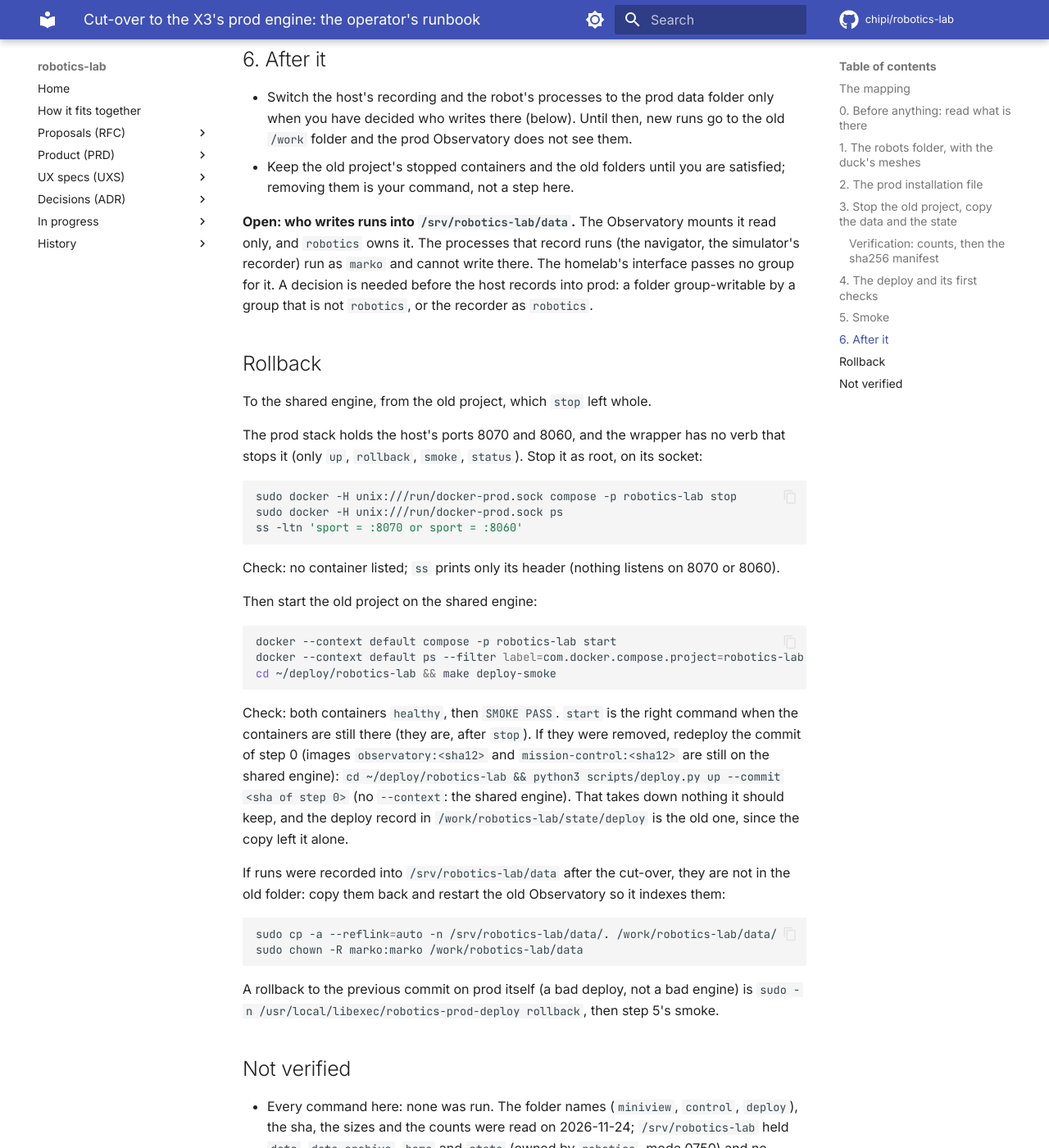
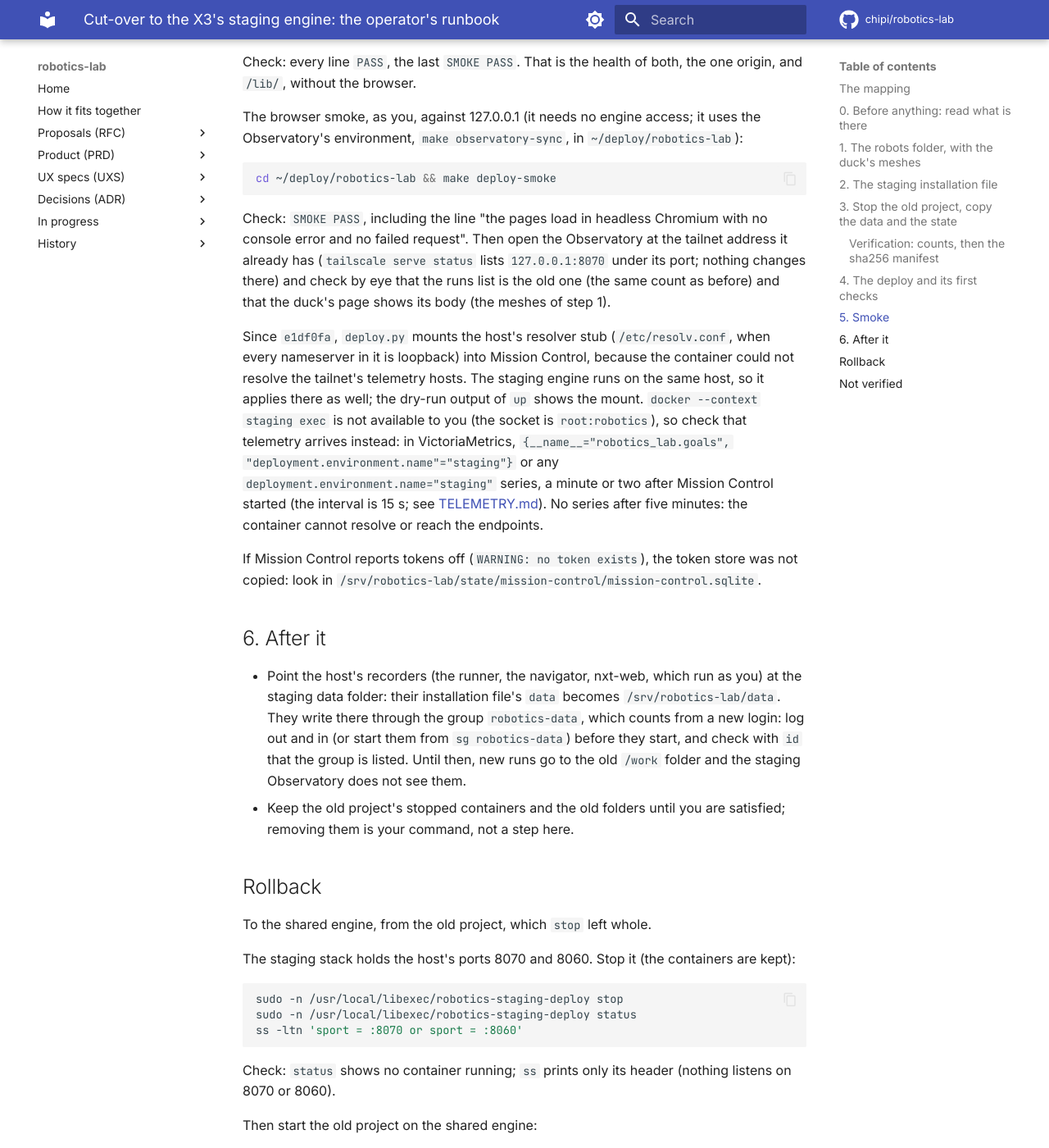
Before and after one commit to chipi/robotics-lab, an MkDocs documentation site: the page built from docs/wip/STAGING-CUTOVER.md, in a window 1280 px wide and 1400 px high, scrolled down 7224 px. Shown: the whole window at 82% size. Built offline with MkDocs 1.6.1 and Material for MkDocs 9.7.7, drawn with Linux system fonts in a browser that asks for light colours; comment, search, counter and statistics services are not loaded; some of the changed text lies outside the part shown.

Commit message:
Loose ends closed: page-test races, the duck_real wait, lock_held exact; official runs marked and kept by kind; sensors against ROS; the staging runbook
- test_page: three races, each reproduced with an injected delay (the stream's onopen, the dock
  line after loadSite, the lock after the debounced reload); the test waits for what it reads.
- test_duck_real: 20/20 under load; the bare wait at line 410 is a check.
- telemetry lock_held: a real bug: connected, watch_failed, tick_failed, a disconnect with no
  lease and someone_else_drives zeroed the gauge while another client held the lock. Now exact
  against the gate's vocabulary; 23 checks driving a real robotgate.Gate.
- official runs: TruthCopy writes official: true; retention: an explicit official wins, then the
  judge fields, then kind challenge / go-to evaluation / goal-run (the operator, 2026-11-24).
  Dry run on the real data (read only): at --days 1, 1551 kept by kind, 12 live, 66 would move
  (64 explore, 2 NXT recordings); at 30 days nothing moves.
- sensors: scan2d angles, range_min_m, imu orientation, odometry child_frame, encoding; a real
  TurtleBot3 Burger in the test, sources in SENSORS-VS-ROS.md; the duck's checksum unchanged.
- STAGING-CUTOVER.md (was PROD-CUTOVER.md), reviewed by the homelab session.

Gates: lint, test-libs, test-control, test-observatory, test-control-page, docs-lint EXIT=0;
mkdocs --strict EXIT=0.

Co-Authored-By: Claude Opus 5.5 <noreply@anthropic.com>
Claude-Session: https://claude.ai/code/session_01DJqN6sYcbi4sUoqvzGJdPG

````diff
--- a/docs/wip/PROD-CUTOVER.md
+++ b/docs/wip/STAGING-CUTOVER.md
@@ -1,15 +1,15 @@
-# Cut-over to the X3's prod engine: the operator's runbook
+# Cut-over to the X3's staging engine: the operator's runbook
 
-For the operator, on the X3, after the homelab's prod engine is installed
-([the recipe](https://github.com/chipi/agentic-ai-homelab/blob/main/docs/recipes/x3-prod-engine.md),
-[ADR-0013](https://github.com/chipi/agentic-ai-homelab/blob/main/docs/adr/ADR-0013-x3-prod-docker-engine.md))
+For the operator, on the X3, after the homelab's staging engine is installed
+([the recipe](https://github.com/chipi/agentic-ai-homelab/blob/main/docs/recipes/x3-staging-engine.md),
+[ADR-0013](https://github.com/chipi/agentic-ai-homelab/blob/main/docs/adr/ADR-0013-x3-staging-docker-engine.md))
 and after the X3's maintenance window: the first `up` builds both images on an empty image store,
 and image builds wait for that window. The plan behind it is [PROD-ON-X3.md](PROD-ON-X3.md); the
 deploy script is described in [DEPLOY.md](DEPLOY.md). Nothing here has been run: each command has
 the check that tells you it worked, and each step says what to do if the check fails.
 
 What moves: the Observatory and Mission Control (project `robotics-lab`) from the shared engine
-(`default` context) to the prod engine (`prod`, socket `/run/docker-prod.sock`). The host's
+(`default` context) to the staging engine (`staging`, socket `/run/docker-staging.sock`). The host's
 robot processes (gate, navigator, simulator) stay where they are.
 
 ## The mapping
@@ -32,7 +32,7 @@ The old copies stay where they are until you remove them yourself.
 ```bash
 ls /work/robotics-lab/state
 du -sh /work/robotics-lab/data /work/robotics-lab/state/*
-sudo -n /usr/local/libexec/robotics-prod-deploy status
+sudo -n /usr/local/libexec/robotics-staging-deploy status
 docker --context default ps --filter label=com.docker.compose.project=robotics-lab \
   --format '{{.Names}}  {{.Image}}  {{.Status}}'
 python3 -c "import json; d = json.load(open( \
@@ -51,13 +51,14 @@ If `status` fails, stop: the engine is not ready and nothing below applies.
 `robots/duck/meshes` is generated by `make robots` and ignored by git, so the root-owned checkout
 at `/srv/robotics-lab/checkout` (a clone of GitHub's `main`) has none. The Observatory mounts a
 robots folder (`--robots-dir`) and Mission Control mounts the folder of each registration, so
-prod gets a folder of its own, `/srv/robotics-lab/robots`: a copy of `robots/` of
-`~/deploy/robotics-lab` (which holds the generated meshes), owned by `robotics`.
+staging gets a folder of its own, `/srv/robotics-lab/robots`, which the homelab's setup has made
+(owned by `robotics`): fill it with a copy of `robots/` of `~/deploy/robotics-lab` (which holds the
+generated meshes).
 
 ```bash
 cd ~/deploy/robotics-lab && git status --short && git log --oneline -1
 ls robots/duck/meshes | wc -l
-sudo cp -a --reflink=auto ~/deploy/robotics-lab/robots /srv/robotics-lab/robots
+sudo cp -a --reflink=auto ~/deploy/robotics-lab/robots/. /srv/robotics-lab/robots/
 sudo chown -R robotics:robotics /srv/robotics-lab/robots
 diff -r ~/deploy/robotics-lab/robots /srv/robotics-lab/robots 2>&1 | head
 sudo ls /srv/robotics-lab/robots/duck/meshes | wc -l
@@ -69,17 +70,22 @@ sides (38 on 2026-11-24); `diff` prints nothing (the copy keeps the modes, so yo
 the last line prints `robotics-reads-it`.
 
 The folder is a copy, so it drifts. Whenever `robots/` changes in git, or `make robots` makes new
-meshes, repeat the `cp` into place (remove the old folder first: `sudo rm -rf` of that one path)
-before the next deploy.
+meshes, empty the folder and copy again before the next deploy (the folder itself stays):
 
-**The homelab's wrapper must pass it.** `--robots-dir /srv/robotics-lab/robots` is not in the
-recipe's list of arguments; without it `deploy.py` mounts `robots/` of the checkout, which has no
-meshes. This has been asked of the homelab. Do not run step 4 before
-`grep robots-dir /usr/local/libexec/robotics-prod-deploy` shows it.
+```bash
+sudo find /srv/robotics-lab/robots -mindepth 1 -delete
+sudo cp -a --reflink=auto ~/deploy/robotics-lab/robots/. /srv/robotics-lab/robots/
+sudo chown -R robotics:robotics /srv/robotics-lab/robots
+```
 
-## 2. The prod installation file
+The homelab's wrapper passes `--robots-dir /srv/robotics-lab/robots` to `up` and `rollback`
+(its recipe lists it). Without that argument `deploy.py` would mount `robots/` of the checkout,
+which has no meshes; check it before step 4:
+`grep robots-dir /usr/local/libexec/robotics-staging-deploy`.
 
-`/etc/robotics-prod/installation.json`, `root:robotics 0640`. It is derived from
+## 2. The staging installation file
+
+`/etc/robotics-staging/installation.json`, `root:robotics 0640`. It is derived from
 `~/.config/robotics-lab/installation.json` (which stays as it is: the dev stack and the host's
 processes keep reading it). Paths now under `/srv`; the container runs as `robotics`, so every
 path it names must be readable by uid `robotics`. No secrets: the telemetry endpoints are
@@ -102,7 +108,7 @@ Write the template to your home first, read it, then install it:
     }
   },
   "telemetry": {
-    "environment": "prod",
+    "environment": "staging",
     "traces": "https://vtraces.tail6d0ed4.ts.net/insert/opentelemetry/v1/traces",
     "metrics": "https://vm.tail6d0ed4.ts.net/opentelemetry/v1/metrics",
     "logs": "https://vlogs.tail6d0ed4.ts.net/insert/opentelemetry/v1/logs",
@@ -114,7 +120,8 @@ Write the template to your home first, read it, then install it:
 
 What differs from today's file, key by key:
 
-- `data`, `index`: the prod copies of step 3. `robotics` owns both.
+- `data`, `index`: the staging copies of step 3. `data` is `robotics:robotics-data`; the
+  index's folder is `robotics`'s.
 - `state` was `~/.local/state/robotics-lab`, a path under your home that `robotics` cannot
   enter (`/home/marko` is `drwx------`). Mission Control's profile store is `<state>/profiles`,
   mounted read-write; here it lives inside Mission Control's state folder. The old store is empty
@@ -124,7 +131,7 @@ What differs from today's file, key by key:
   its folder read only and reads the description and meshes there.
 - `robots.duck.gate` was `~/.cache/duck-sim/duck-a-gate.sock`: see the gate below.
 - `robots.duck.navigator` stays `127.0.0.1:8061`: both containers use the host's network.
-- `telemetry` is new in this file, with `environment: "prod"`; the URLs are the ones of
+- `telemetry` is new in this file, with `environment: "staging"`; the URLs are the ones of
   [TELEMETRY.md](TELEMETRY.md). `runs.archive_after_days` is 30 (the default, written out).
 - The file has no `profile` key for the duck, as today.
 
@@ -162,18 +169,17 @@ how the gate is started on this host (its socket path); the gate's own start com
 file. Until it runs there, the deploy says "NOT mounted ... start the gate, then deploy again" and
 Mission Control starts without the duck's gate; the Observatory is unaffected.
 
-Install the file, then check that `robotics` reads it and that it parses (the loader is the one
-the deploy uses):
+Install the file (the homelab's setup made `/etc/robotics-staging`, `root:robotics 0750`), then
+check that `robotics` reads it and that it parses:
 
 ```bash
-sudo install -d -o root -g robotics -m 0750 /etc/robotics-prod
-sudo install -o root -g robotics -m 0640 ~/prod-installation.json \
-  /etc/robotics-prod/installation.json
-ls -l /etc/robotics-prod/installation.json
+sudo install -o root -g robotics -m 0640 ~/staging-installation.json \
+  /etc/robotics-staging/installation.json
+ls -l /etc/robotics-staging/installation.json
 sudo -u robotics python3 -c "import json; \
-d = json.load(open('/etc/robotics-prod/installation.json')); print(sorted(d))"
-python3 -c "import json; json.load(open('$HOME/prod-installation.json')); print('json ok')"
-grep -ciE "token|secret|password|key" ~/prod-installation.json
+d = json.load(open('/etc/robotics-staging/installation.json')); print(sorted(d))"
+python3 -c "import json; json.load(open('$HOME/staging-installation.json')); print('json ok')"
+grep -ciE "token|secret|password|key" ~/staging-installation.json
 ```
 
 Check: mode `-rw-r----- root robotics`; the `robotics` read prints the key list; `json ok`; the
@@ -205,7 +211,7 @@ find /work/robotics-lab/data /work/robotics-lab/state -mmin -3 | head
 Check: `ps` lists no container; the last `find` prints nothing (nothing written in the last 3
 minutes). If it prints a path under `data/runs`, a host process is still recording a run: stop it
 and wait, then repeat the check. The ports 8070 and 8060 are free now (the stack was on the
-host's network), which the prod stack needs.
+host's network), which the staging stack needs.
 
 The copy (`/.` copies the folder's contents into the folder that exists already; `cp -a` keeps
 modes and times; `--reflink=auto` makes a cheap clone on the same btrfs where it can):
@@ -222,20 +228,33 @@ sudo cp -a --reflink=auto /work/robotics-lab/state/deploy/. /srv/robotics-lab/st
 If a target folder is not there (`No such file or directory`), make it first:
 `sudo install -d -o robotics -g robotics -m 0750 <folder>`.
 
-Then hand them to `robotics`, and check:
+Then the owners. The state stays `robotics:robotics`. The data is shared through the group
+`robotics-data` (you are in it, never in `robotics`): `data` and `data-archive` are
+`robotics:robotics-data` 2770 with default ACLs, so the host's recorders can write there as you.
+`cp -a` keeps the old group and modes, so set them on what was copied (`data-archive` is empty and
+needs nothing unless you copy into it):
 
 ```bash
-sudo chown -R robotics:robotics /srv/robotics-lab/data /srv/robotics-lab/state
-sudo find /srv/robotics-lab/data /srv/robotics-lab/state ! -user robotics | head
+sudo chown -R robotics:robotics /srv/robotics-lab/state
+sudo chown -R robotics:robotics-data /srv/robotics-lab/data
+sudo chmod -R g+rwX /srv/robotics-lab/data
+sudo find /srv/robotics-lab/data -type d -exec chmod g+s {} +
+sudo find /srv/robotics-lab/data -type d -exec setfacl -d -m g::rwx,m::rwx {} +
+sudo find /srv/robotics-lab/state ! -user robotics | head
+sudo find /srv/robotics-lab/data ! -group robotics-data | head
+sudo find /srv/robotics-lab/data -type d ! -perm -2000 | head
 sudo ls -ld /srv/robotics-lab/data /srv/robotics-lab/state/*
+getfacl -p /srv/robotics-lab/data | grep default
 ```
 
-Check: the `find` prints nothing; every folder is `robotics robotics`.
+Check: the three `find` lines print nothing; the state folders are `robotics robotics`, `data` is
+`robotics robotics-data` with `drwxrws---` (the `s`, and a `+` for the ACL); the last line shows a
+`default:group::rwx`. For `data-archive`, the same four data commands with that path.
 
 ### Verification: counts, then the sha256 manifest
 
 ```bash
-mkdir -p ~/prod-cutover && cd ~/prod-cutover
+mkdir -p ~/staging-cutover && cd ~/staging-cutover
 for pair in data:data state/miniview:state/observatory state/control:state/mission-control \
   state/deploy:state/deploy; do
   old=/work/robotics-lab/${pair%%:*}; new=/srv/robotics-lab/${pair##*:}
@@ -267,7 +286,7 @@ in the copy, nothing else), find the cause, copy again. Symlinks are in the coun
 manifest; compare them with `find ... -type l -printf '%p -> %l\n'` on both sides if the count
 check passed and you want them too.
 
-Keep `~/prod-cutover` and the old folders: the old copy is the rollback.
+Keep `~/staging-cutover` and the old folders: the old copy is the rollback.
 
 ## 4. The deploy and its first checks
 
@@ -275,15 +294,12 @@ Which commit: the one you tested on the dev engine, as a 40-hex sha that is on G
 (the script refuses any other); without an argument it takes the head of `main`.
 
 ```bash
-sudo -n /usr/local/libexec/robotics-prod-deploy up <40-hex sha>
+sudo -n /usr/local/libexec/robotics-staging-deploy up <40-hex sha>
 ```
 
-The first `up` builds both images on the prod engine and takes minutes. Watch it in a second
-terminal:
-
-```bash
-journalctl -t robotics-prod-deploy -f
-```
+The first `up` builds both images on the staging engine and takes minutes. The deploy's output
+is on this terminal (the one that ran `sudo`); the journal holds one line per call, not the
+output (`journalctl -t robotics-staging-deploy -n 5` shows that the call was logged).
 
 Check: the output ends `DEPLOY PASS commit <sha12> project robotics-lab` (the wrapper passes
 `--no-browser`, so the smoke inside it has no browser). It prints `NOTE` lines for what it
@@ -291,7 +307,7 @@ could not mount (a gate that is not there); read them. If it ends `DEPLOY FAIL`
 and recorded, and the way back is below.
 
 ```bash
-sudo -n /usr/local/libexec/robotics-prod-deploy status
+sudo -n /usr/local/libexec/robotics-staging-deploy status
 ```
 
 Check: the record's `current.sha` is the sha you deployed, `previous.sha` the one of step 0, and
@@ -300,7 +316,7 @@ both containers of `robotics-lab` are listed `healthy`.
 ## 5. Smoke
 
 ```bash
-sudo -n /usr/local/libexec/robotics-prod-deploy smoke
+sudo -n /usr/local/libexec/robotics-staging-deploy smoke
 ```
 
 Check: every line `PASS`, the last `SMOKE PASS`. That is the health of both, the one origin, and
@@ -319,37 +335,44 @@ and no failed request". Then open the Observatory at the tailnet address it alre
 by eye that the runs list is the old one (the same count as before) and that the duck's page shows
 its body (the meshes of step 1).
 
+Since `e1df0fa`, `deploy.py` mounts the host's resolver stub (`/etc/resolv.conf`, when every
+nameserver in it is loopback) into Mission Control, because the container could not resolve the
+tailnet's telemetry hosts. The staging engine runs on the same host, so it applies there as well;
+the dry-run output of `up` shows the mount. `docker --context staging exec` is not available to
+you (the socket is `root:robotics`), so check that telemetry arrives instead: in VictoriaMetrics,
+`{__name__="robotics_lab.goals", "deployment.environment.name"="staging"}` or any
+`deployment.environment.name="staging"` series, a minute or two after Mission Control started (the
+interval is 15 s; see [TELEMETRY.md](TELEMETRY.md)). No series after five minutes: the container
+cannot resolve or reach the endpoints.
+
 If Mission Control reports tokens off (`WARNING: no token exists`), the token store was not
 copied: look in `/srv/robotics-lab/state/mission-control/mission-control.sqlite`.
 
 ## 6. After it
 
-- Switch the host's recording and the robot's processes to the prod data folder only when you
-  have decided who writes there (below). Until then, new runs go to the old `/work` folder and the
-  prod Observatory does not see them.
+- Point the host's recorders (the runner, the navigator, nxt-web, which run as you) at the
+  staging data folder: their installation file's `data` becomes `/srv/robotics-lab/data`. They
+  write there through the group `robotics-data`, which counts from a new login: log out and in
+  (or start them from `sg robotics-data`) before they start, and check with `id` that the group is
+  listed. Until then, new runs go to the old `/work` folder and the staging Observatory does not
+  see them.
 - Keep the old project's stopped containers and the old folders until you are satisfied;
   removing them is your command, not a step here.
-
-**Open: who writes runs into `/srv/robotics-lab/data`.** The Observatory mounts it read only,
-and `robotics` owns it. The processes that record runs (the navigator, the simulator's recorder)
-run as `marko` and cannot write there. The homelab's interface passes no group for it. A decision
-is needed before the host records into prod: a folder group-writable by a group that is not
-`robotics`, or the recorder as `robotics`.
 
 ## Rollback
 
 To the shared engine, from the old project, which `stop` left whole.
 
-The prod stack holds the host's ports 8070 and 8060, and the wrapper has no verb that stops it
-(only `up`, `rollback`, `smoke`, `status`). Stop it as root, on its socket:
+The staging stack holds the host's ports 8070 and 8060. Stop it (the containers are kept):
 
 ```bash
-sudo docker -H unix:///run/docker-prod.sock compose -p robotics-lab stop
-sudo docker -H unix:///run/docker-prod.sock ps
+sudo -n /usr/local/libexec/robotics-staging-deploy stop
+sudo -n /usr/local/libexec/robotics-staging-deploy status
 ss -ltn 'sport = :8070 or sport = :8060'
 ```
 
-Check: no container listed; `ss` prints only its header (nothing listens on 8070 or 8060).
+Check: `status` shows no container running; `ss` prints only its header (nothing listens on 8070
+or 8060).
 
 Then start the old project on the shared engine:
 
@@ -374,20 +397,23 @@ sudo cp -a --reflink=auto -n /srv/robotics-lab/data/. /work/robotics-lab/data/
 sudo chown -R marko:marko /work/robotics-lab/data
 ```
 
-A rollback to the previous commit on prod itself (a bad deploy, not a bad engine) is
-`sudo -n /usr/local/libexec/robotics-prod-deploy rollback`, then step 5's smoke.
+A rollback to the previous commit on staging itself (a bad deploy, not a bad engine) is
+`sudo -n /usr/local/libexec/robotics-staging-deploy rollback`, then step 5's smoke.
 
 ## Not verified
 
 - Every command here: none was run. The folder names (`miniview`, `control`, `deploy`), the sha,
   the sizes and the counts were read on 2026-11-24; `/srv/robotics-lab` held `data`,
   `data-archive`, `home` and `state` (owned by `robotics`, mode 0750) and no `checkout` yet, no
-  `robots`, no `gate`.
+  `robots`, no `gate` (the setup has since been run: that listing is from before it).
 - That `cp -a --reflink=auto` clones across the two btrfs subvolumes here (`cp` copies in full
   when it cannot: only slower).
 - That the gate, started in `/srv/robotics-lab/gate` with `umask 007`, gets the group and mode
   above, and how this host starts the gate.
-- That the homelab's wrapper passes `--robots-dir /srv/robotics-lab/robots` (asked of them).
-- That the prod engine builds both images on the first `up` (the base images are pulled; the
+- That the installed wrapper passes `--robots-dir` (the recipe says so; I read the recipe, not
+  the script), and that its `stop` verb frees the ports.
+- That a recorder started with the `robotics-data` group writes into the copied runs' folders
+  under the ACLs above.
+- That the staging engine builds both images on the first `up` (the base images are pulled; the
   maintenance window's fault is the reason builds wait).
 - The `robots/` copy of step 1 against what the deploy mounts: the first `up` shows it.
````
Also changed, not shown: apps/mission-control/CONTRACT.md (+2 -1 lines), docs/wip/DEPLOYMENT-NOTES.md (+1 -1 lines), docs/wip/KNOWN-ISSUES.md (+1 -1 lines), docs/wip/SENSORS-VS-ROS.md (added, +215 -0 lines), docs/wip/TELEMETRY-RETENTION-DESIGN.md (+17 -4 lines), 11 other files.
